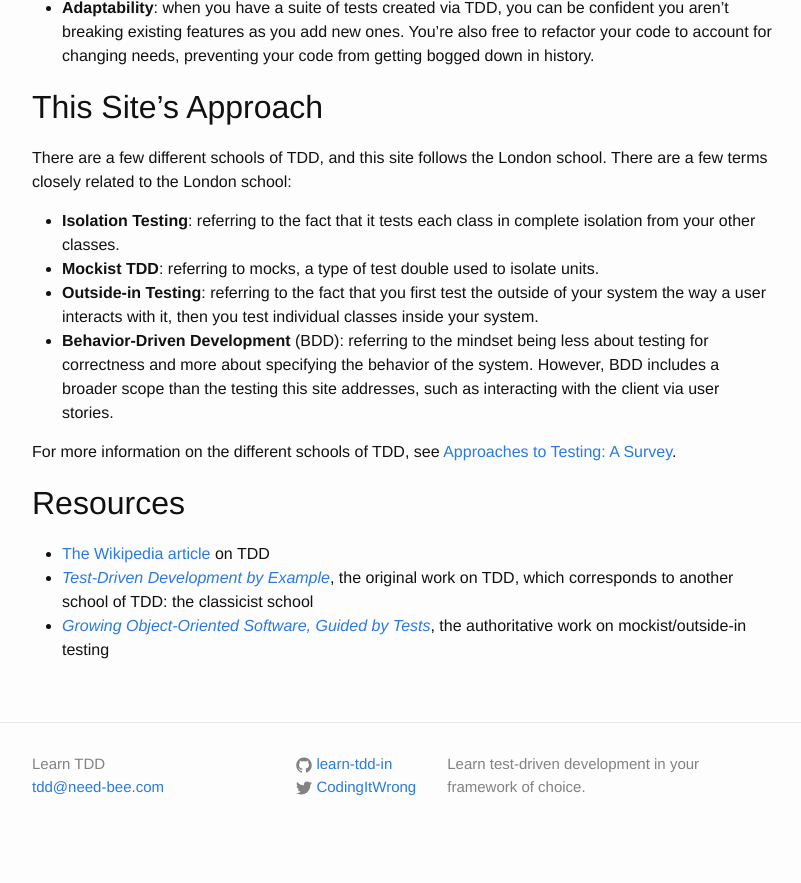
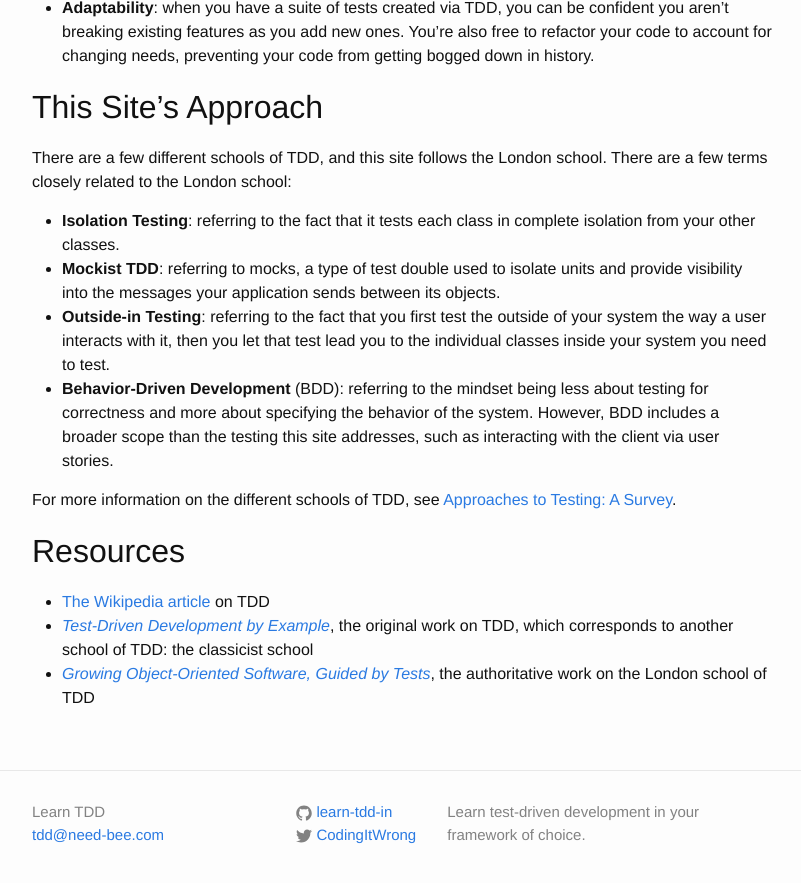
Before and after one commit to learn-tdd-in/learntdd.in, a Jekyll site: the page built from what-is-tdd.md, in a window 1280 px wide and 900 px high, scrolled down 627 px. Shown: the top 883 px of the window, without its empty margins (238-1039 px from the left). Built offline with Jekyll 4.4.1, drawn with Linux system fonts in a browser that asks for light colours; before the commit the page ends 1485 px from its top, so only the background shows below that.

Commit message:
Improve wording to why TDD page

```diff
--- a/what-is-tdd.md
+++ b/what-is-tdd.md
@@ -23,8 +23,8 @@ Test-Driven Development has a number of benefits:
 There are a few different schools of TDD, and this site follows the London school. There are a few terms closely related to the London school:
 
 - **Isolation Testing**: referring to the fact that it tests each class in complete isolation from your other classes.
-- **Mockist TDD**: referring to mocks, a type of test double used to isolate units.
-- **Outside-in Testing**: referring to the fact that you first test the outside of your system the way a user interacts with it, then you test individual classes inside your system.
+- **Mockist TDD**: referring to mocks, a type of test double used to isolate units and provide visibility into the messages your application sends between its objects.
+- **Outside-in Testing**: referring to the fact that you first test the outside of your system the way a user interacts with it, then you let that test lead you to the individual classes inside your system you need to test.
 - **Behavior-Driven Development** (BDD): referring to the mindset being less about testing for correctness and more about specifying the behavior of the system. However, BDD includes a broader scope than the testing this site addresses, such as interacting with the client via user stories.
 
 For more information on the different schools of TDD, see [Approaches to Testing: A Survey](http://codingitwrong.com/2016/02/08/approaches-to-testing-a-survey.html).
@@ -33,4 +33,4 @@ For more information on the different schools of TDD, see [Approaches to Testing
 
 * [The Wikipedia article](https://en.wikipedia.org/wiki/Test-driven_development) on TDD
 * [*Test-Driven Development by Example*](http://www.amazon.com/Test-Driven-Development-Kent-Beck/dp/0321146530), the original work on TDD, which corresponds to another school of TDD: the classicist school
-* [*Growing Object-Oriented Software, Guided by Tests*](http://www.informit.com/store/growing-object-oriented-software-guided-by-tests-9780321503626), the authoritative work on mockist/outside-in testing
+* [*Growing Object-Oriented Software, Guided by Tests*](http://www.informit.com/store/growing-object-oriented-software-guided-by-tests-9780321503626), the authoritative work on the London school of TDD
```
